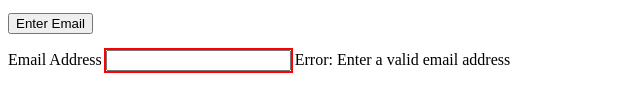
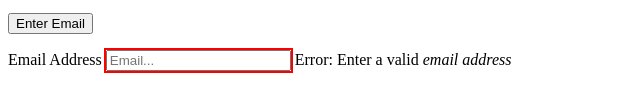
Before and after one commit to Danielsby/aria, a plain HTML site: page index.html in a window 1280 px wide. Both pictures are taken after a click on the button "Enter Email". Shown: the part 220-332 px from the top of the page, 0-640 px from the left. Drawn offline with Linux system fonts and the light colour scheme.

Commit message:
feature: added placeholder

```diff
--- a/index.html
+++ b/index.html
@@ -31,9 +31,10 @@
                 id="email"
                 aria-invalid="false"
                 aria-errormessage="errl"
+                placeholder="Email..."
                 required
         >
-        <span id="errl" class="errormessage">Error: Enter a valid email address</span>
+        <span id="errl" class="errormessage">Error: Enter a valid <i>email address</i></span>
     </p>
 </header>
 
```
